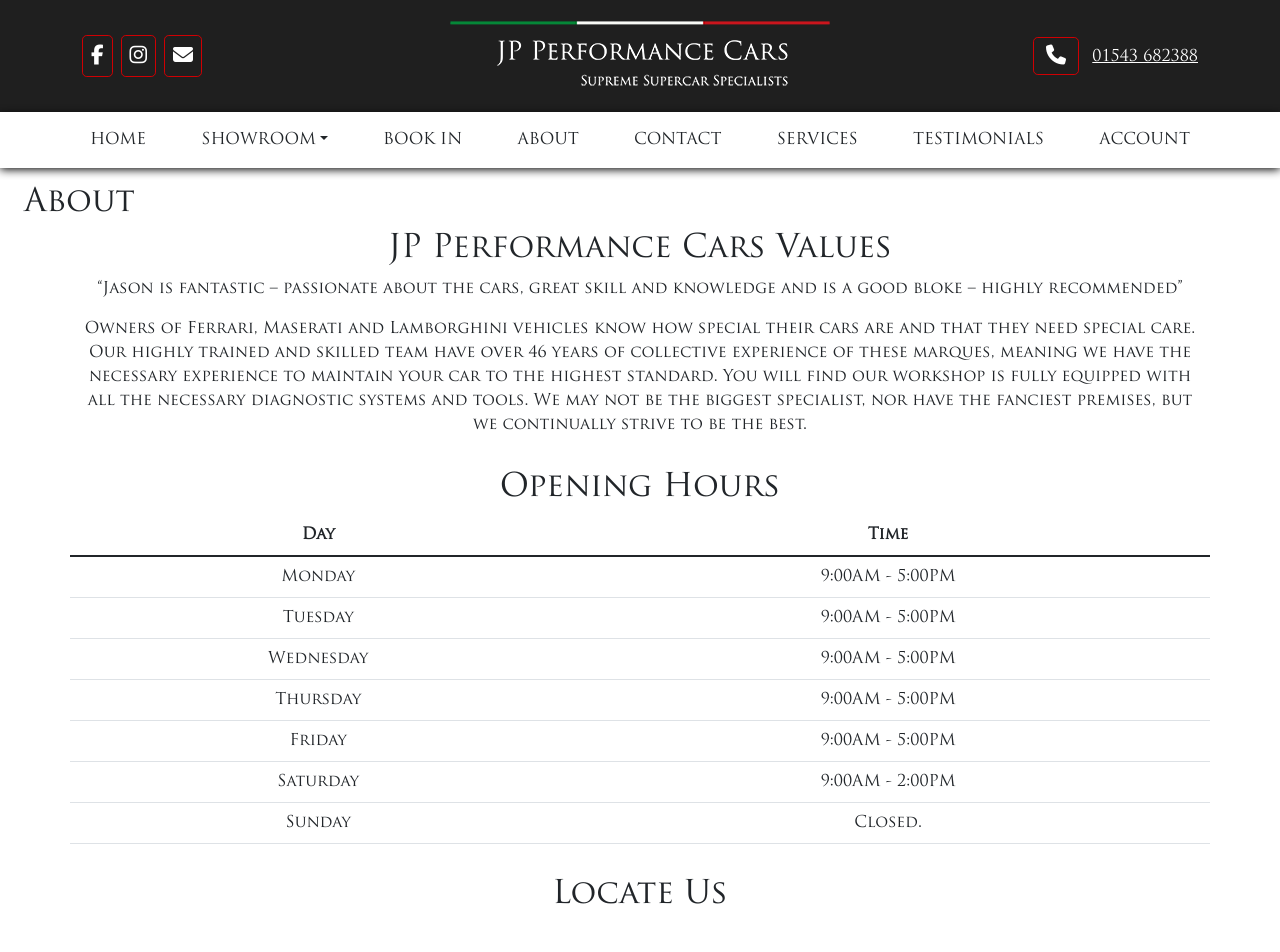
After one commit to Code-Institute-Submissions/JP-Performance-Cars, a Django app: page /about/ in a window 1280 px wide. The commit adds this page. Shown: the top 952 px of the page. Run offline with Django 3.2, Linux system fonts and the light colour scheme; some libraries are stand-ins or nearby versions; grey boxes are pictures that could not be loaded.

Commit message:
Created about page

```diff
--- /dev/null
+++ b/about/templates/about/about.html
@@ -0,0 +1,128 @@
+{% extends "base.html" %}
+{% load static %}
+
+{% block page_header %}
+<header class="w-100">
+    {% include 'includes/navigation/top-header.html' %}
+    {% include 'includes/navigation/second-header.html' %}
+    {% include 'includes/navigation/mobile-nav.html' %}
+</header>
+<div class="px-4 mt-3">
+    <h2>About</h2>
+</div>
+{% endblock %}
+
+{% block content %}
+<div class="container">
+    <div class="row text-center">
+        <h2>JP Performance Cars Values</h2>
+        <p>“Jason is fantastic – passionate about the cars, great skill and knowledge and is a good bloke –
+            highly
+            recommended”</p>
+        <p>Owners of Ferrari, Maserati and Lamborghini vehicles know how special their cars are and that they
+            need
+            special care. Our highly trained and skilled team have over 46 years of collective experience of
+            these
+            marques, meaning we have the necessary experience to maintain your car to the highest standard. You
+            will
+            find our workshop is fully equipped with all the necessary diagnostic systems and tools. We may not
+            be
+            the
+            biggest specialist, nor have the fanciest premises, but we continually strive to be the best.</p>
+    </div>
+    <div class="row text-center mt-3">
+        <h2 class="text-center">Opening Hours</h2>
+        <table class="table">
+            <thead>
+                <tr>
+                    <th scope="col">Day</th>
+                    <th scope="col2">Time</th>
+                </tr>
+            </thead>
+            <tbody>
+                <tr>
+                    <td>Monday</td>
+                    <td>9:00AM - 5:00PM</td>
+                </tr>
+                <tr>
+                    <td>Tuesday</td>
+                    <td>9:00AM - 5:00PM</td>
+                </tr>
+                <tr>
+                    <td>Wednesday</td>
+                    <td>9:00AM - 5:00PM</td>
+                </tr>
+                <tr>
+                    <td>Thursday</td>
+                    <td>9:00AM - 5:00PM</td>
+                </tr>
+                <tr>
+                    <td>Friday</td>
+                    <td>9:00AM - 5:00PM</td>
+                </tr>
+                <tr>
+                    <td>Saturday</td>
+                    <td>9:00AM - 2:00PM</td>
+                </tr>
+                <tr>
+                    <td>Sunday</td>
+                    <td>Closed.</td>
+                </tr>
+            </tbody>
+        </table>
+    </div>
+    <div class="row mt-3">
+        <h2 class="text-center">Locate Us</h2>
+        <iframe
+            src="https://www.google.com/maps/embed?pb=!1m18!1m12!1m3!1d2418.980898099521!2d-1.9187780840423003!3d52.67838273223154!2m3!1f0!2f0!3f0!3m2!1i1024!2i768!4f13.1!3m3!1m2!1s0x4870a0a2df0b162d%3A0xcf2f105f5bbbe1d3!2sJP%20Performance%20Cars%20Ltd!5e0!3m2!1sen!2suk!4v1635653803610!5m2!1sen!2suk"
+            width="600" height="450" style="border:0;" allowfullscreen="" loading="lazy"></iframe>
+    </div>
+    <div class="row mt-5 text-center">
+        <h2 class="text-center">More about JP Performance Cars</h2>
+        <p>We are a Ferrari, Maserati and Lamborghini specialist based in Burntwood, Staffordshire. We are conveniently
+            located only 3 miles from Junction T6 of the M6 Toll.
+
+            Owners of Ferrari, Maserati and Lamborghini vehicles know how special their cars are and that they need
+            special care. Our highly trained and skilled team have over 46 years of collective experience of these
+            marques, meaning we have the necessary experience to maintain your car to the highest standard. You will
+            find our workshop is fully equipped with all the necessary diagnostic systems and tools. We may not be the
+            biggest specialist, nor have the fanciest premises, but we continually strive to be the best.
+
+            We specialise in servicing, repairs and vehicle sales, but our experience runs from interior restoration ,
+            to finding solutions for difficult to fix problems and full engine rebuilds. We offer fixed price servicing
+            to give you peace of mind that you’ll always know what your bill will be. If, however, unforeseen work is
+            required, we will never undertake work without approval, nor will we needlessly try to upsell unnecessary
+            work.
+
+            Please have a good look around our website to see what services we provide. We are always glad to welcome
+            people into the workshop, so why not pop in to see what we are about and discuss your car
+        </p>
+        <p class="fw-bold">Services We Provide</p>
+        <ul class="unstyled-list">
+            <li>Routine Servicing</li>
+            <li>
+                Mechanical Repairs
+            </li>
+            <li>Premium Alloy Powder coated Wheel Refurbishment</li>
+            <li>
+                Electrical Repairs
+            </li>
+            <li>
+                Engine rebuilds
+            </li>
+            <li>
+                Paintwork
+            </li>
+            <li>
+                Interior refurbishment
+            </li>
+            <li>
+                Powder coating
+            </li>
+            <li>
+                Car restoration
+            </li>
+        </ul>
+    </div>
+</div>
+{% endblock %}
--- /dev/null
+++ b/about/urls.py
@@ -0,0 +1,6 @@
+from django.urls import path
+from . import views
+
+urlpatterns = [
+    path('', views.about, name="about"),
+]
--- a/about/views.py
+++ b/about/views.py
@@ -1,3 +1,7 @@
 from django.shortcuts import render
 
 # Create your views here.
+def about(request):
+    template = 'about/about.html'
+
+    return render(request, template)
--- a/jp_performance_cars/settings.py
+++ b/jp_performance_cars/settings.py
@@ -48,6 +48,7 @@
     'booking',
     'checkout',
     'accounts',
+    'about',
 
     'crispy_forms',
     'storages'
--- a/jp_performance_cars/urls.py
+++ b/jp_performance_cars/urls.py
@@ -26,5 +26,5 @@
     path('showroom/', include('showroom.urls')),
     path('book-in/', include('booking.urls')),
     path('checkout/', include('checkout.urls')),
-
+    path('about/', include('about.urls'))
 ] + static(settings.MEDIA_URL, document_root=settings.MEDIA_ROOT)
--- a/templates/includes/navigation/mobile-nav.html
+++ b/templates/includes/navigation/mobile-nav.html
@@ -33,7 +33,7 @@
                     </div>
                 </li>
                 <li><a href="{% url 'book_in' %}" class="nav-link px-2 link-dark">BOOK IN</a></li>
-                <li><a href="#" class="nav-link px-2 link-dark">ABOUT</a></li>
+                <li><a href="{% url 'about' %}" class="nav-link px-2 link-dark">ABOUT</a></li>
                 <li><a href="#" class="nav-link px-2 link-dark">CONTACT</a></li>
                 <li><a href="#" class="nav-link px-2 link-dark">SERVICES</a></li>
                 <li><a href="#" class="nav-link px-2 link-dark">TESTIMONIALS</a></li>
--- a/templates/includes/navigation/second-header.html
+++ b/templates/includes/navigation/second-header.html
@@ -20,7 +20,7 @@
                     </div>
                 </li>
                 <li><a href="{% url 'book_in' %}" class="nav-link px-2 link-dark">BOOK IN</a></li>
-                <li><a href="#" class="nav-link px-2 link-dark">ABOUT</a></li>
+                <li><a href="{% url 'about' %}" class="nav-link px-2 link-dark">ABOUT</a></li>
                 <li><a href="#" class="nav-link px-2 link-dark">CONTACT</a></li>
                 <li><a href="#" class="nav-link px-2 link-dark">SERVICES</a></li>
                 <li><a href="#" class="nav-link px-2 link-dark">TESTIMONIALS</a></li>
```
